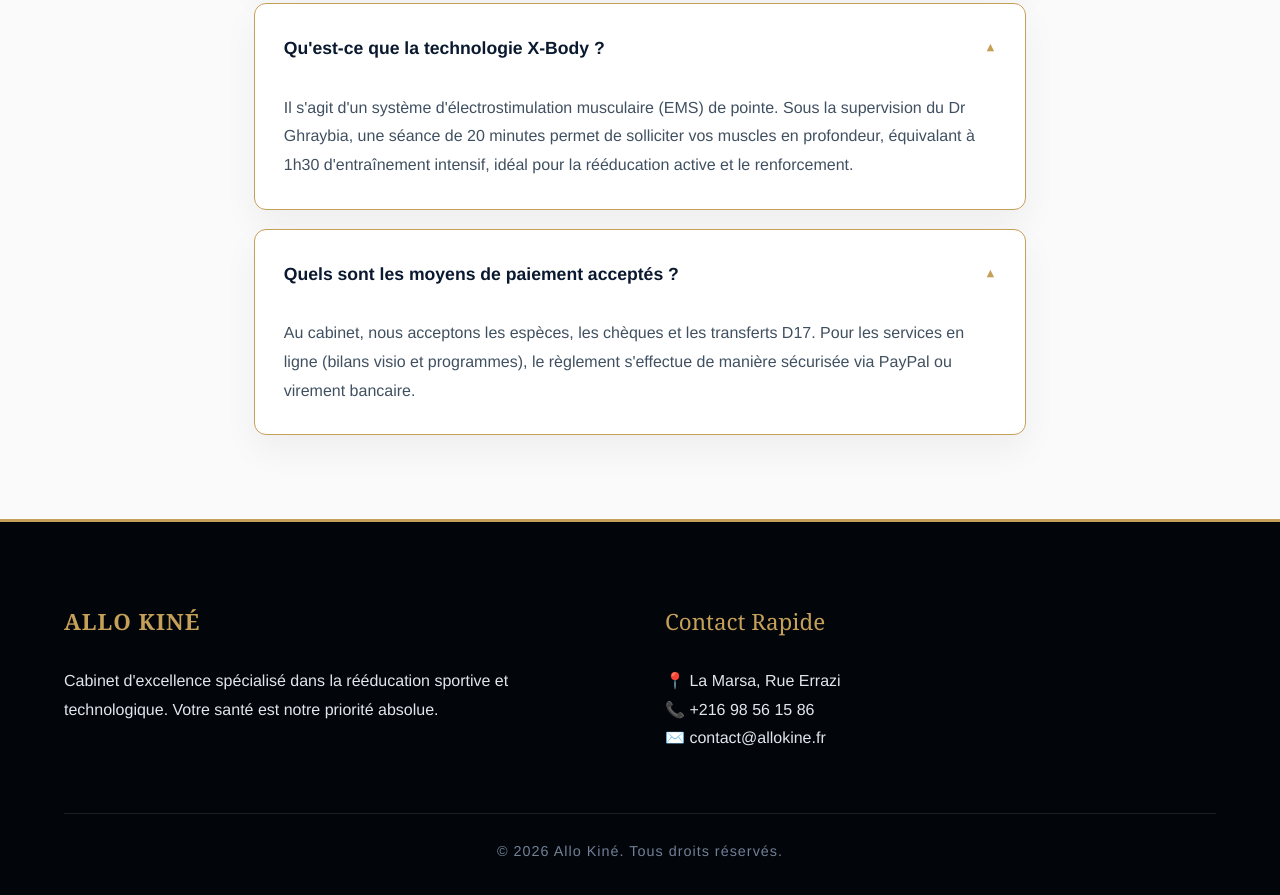
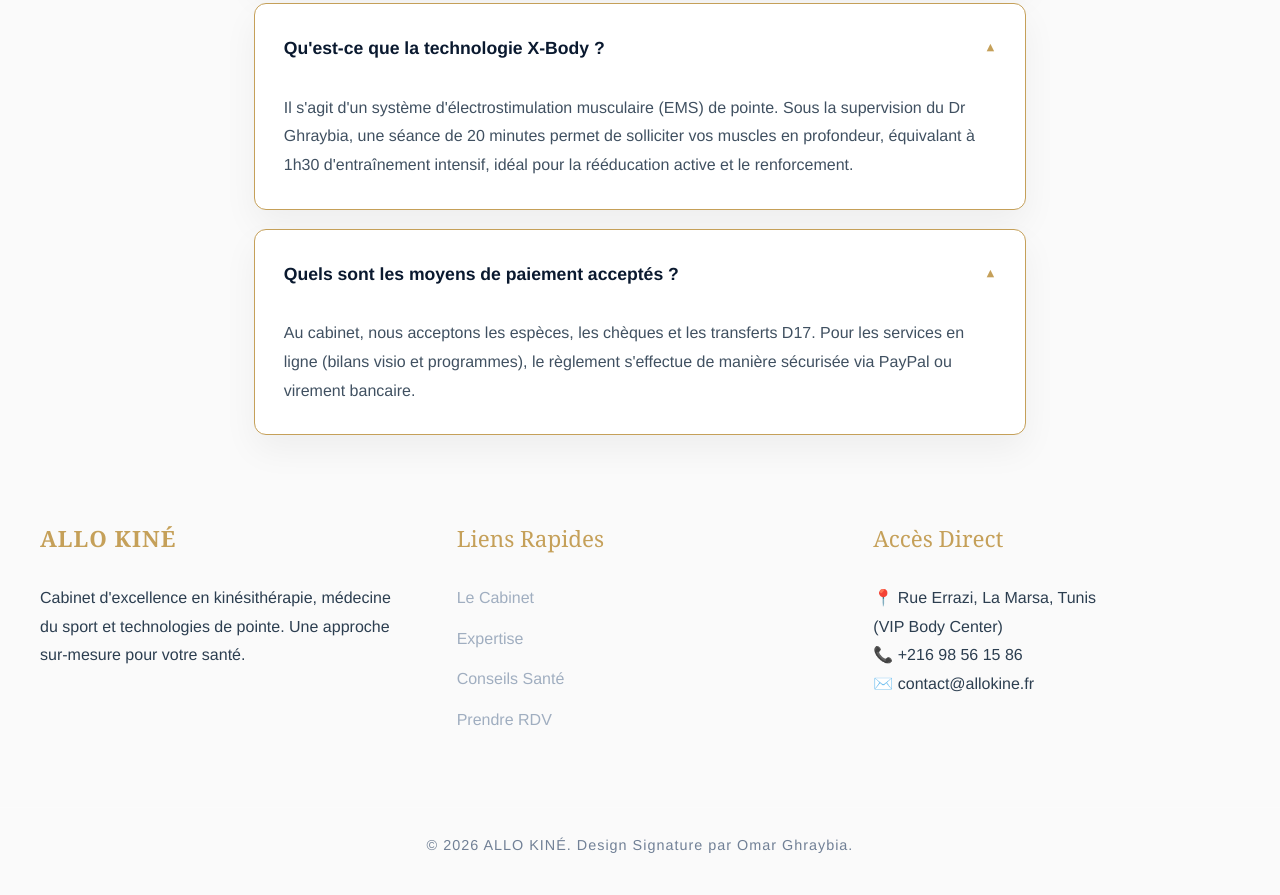
Before and after one commit to omarghraibia/ALLO-KINE-V2, a website: page public/faq.html in a window 1280 px wide. Shown: the part 743-1638 px from the top of the page. After the commit the page ends 1602 px from the top, so only its background shows below. Drawn offline with Linux system fonts and the light colour scheme.

Commit message:
Update faq.html

```diff
--- a/public/faq.html
+++ b/public/faq.html
@@ -125,21 +125,30 @@
         </div>
     </main>
 
-    <footer class="pro-footer">
+    <footer class="footer">
         <div class="footer-container">
             <div class="footer-col">
                 <h3 class="brand-name">ALLO KINÉ</h3>
-                <p>Cabinet d'excellence spécialisé dans la rééducation sportive et technologique. Votre santé est notre priorité absolue.</p>
+                <p>Cabinet d'excellence en kinésithérapie, médecine du sport et technologies de pointe. Une approche sur-mesure pour votre santé.</p>
             </div>
             <div class="footer-col">
-                <h3>Contact Rapide</h3>
-                <p>📍 La Marsa, Rue Errazi</p>
+                <h3>Liens Rapides</h3>
+                <ul>
+                    <li><a href="/cabinet.html">Le Cabinet</a></li>
+                    <li><a href="/experiences.html">Expertise</a></li>
+                    <li><a href="/blog.html">Conseils Santé</a></li>
+                    <li><a href="/contact.html">Prendre RDV</a></li>
+                </ul>
+            </div>
+            <div class="footer-col">
+                <h3>Accès Direct</h3>
+                <p>📍 Rue Errazi, La Marsa, Tunis<br>(VIP Body Center)</p>
                 <p>📞 +216 98 56 15 86</p>
                 <p>✉️ contact@allokine.fr</p>
             </div>
         </div>
         <div class="footer-bottom">
-            <p>&copy; 2026 Allo Kiné. Tous droits réservés.</p>
+            <p>&copy; 2026 ALLO KINÉ. Design Signature par Omar Ghraybia.</p>
         </div>
     </footer>
 
```
